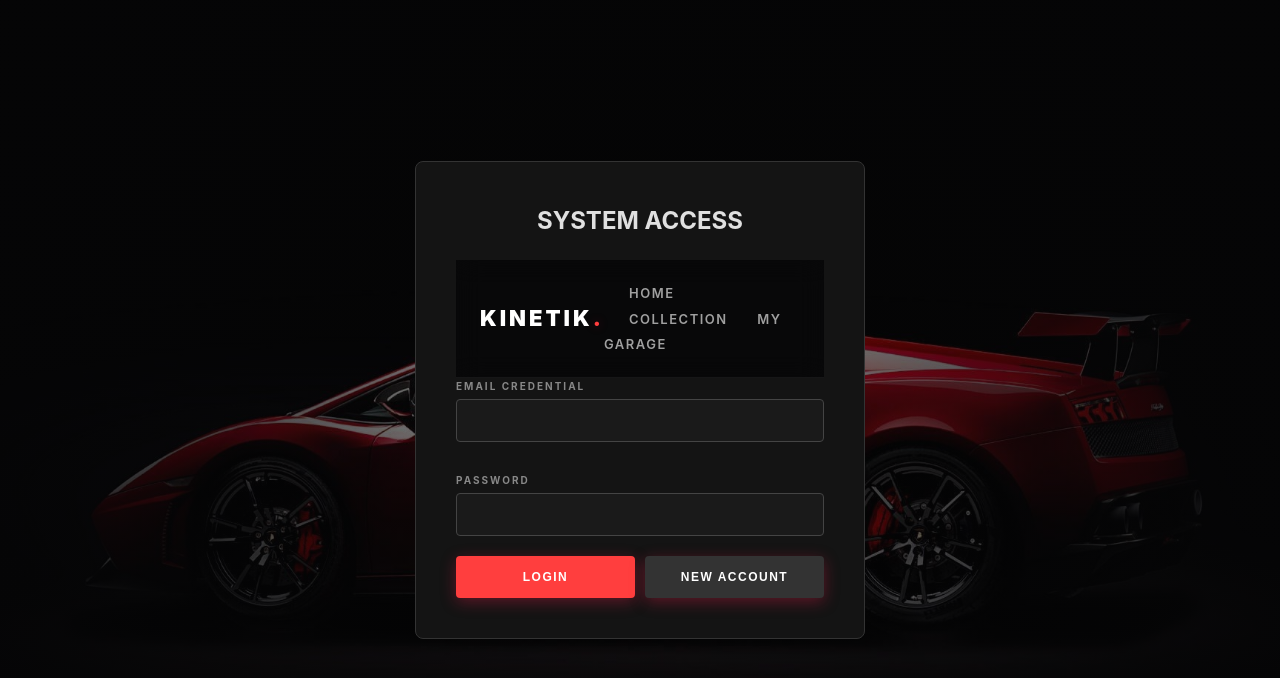
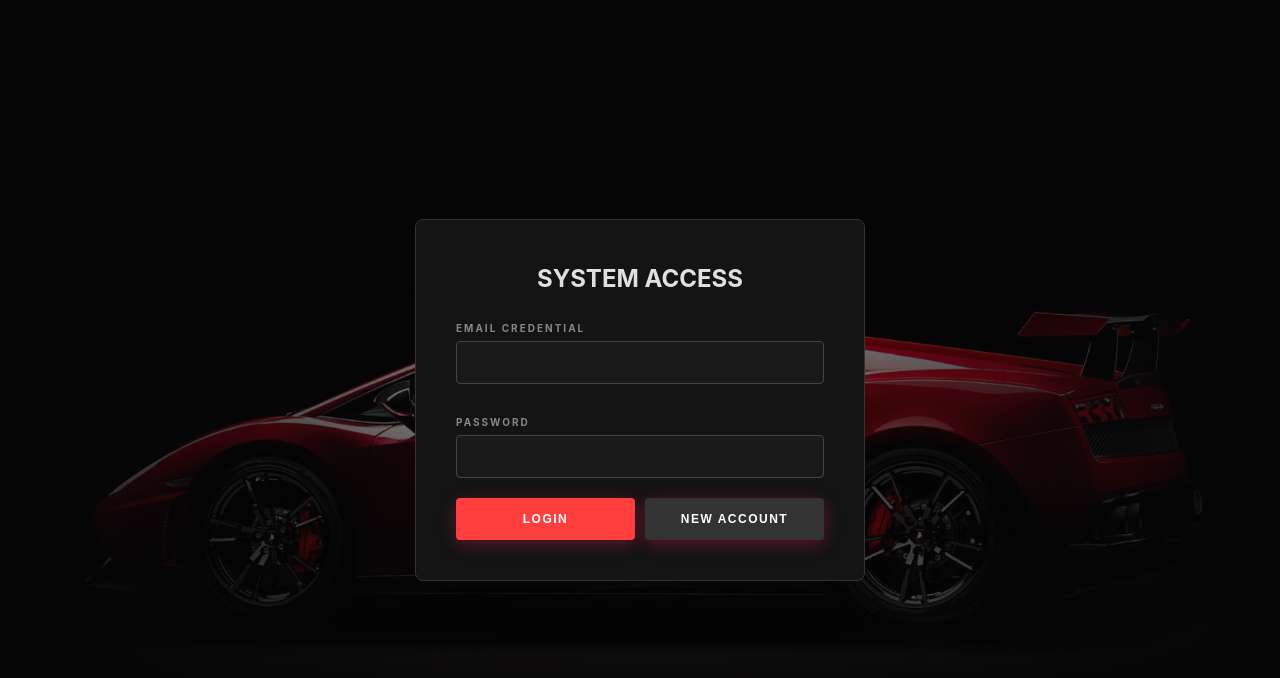
Before and after one commit to malazmohdibrahim/Kinetik, a PHP site: page /login.php in a window 1280 px wide. Shown: the top 678 px of the page. Run offline with PHP 8.4, Linux system fonts and the light colour scheme.

Commit message:
CD initalization 2

```diff
--- a/src/login.php
+++ b/src/login.php
@@ -45,14 +45,7 @@ if ($_SERVER['REQUEST_METHOD'] === 'POST') {
 <body style="display:flex; align-items:center; justify-content:center; min-height:100vh;">
     <main class="glass-panel" style="width: 450px; padding: 40px;">
         <h2 style="text-align:center; margin-bottom:20px;">SYSTEM ACCESS</h2> <nav class="navbar">
-        <div class="nav-container">
-            <a href="index.php" class="logo">KINETIK<span>.</span></a>
-            <div class="nav-links">
-                <a href="index.php">home</a>
-                <a href="collection.php">Collection</a>
-                <a href="garage.php">My Garage</a>
-            </div>
-        </div>
+
     </nav>
         <?php if($message) echo "<p style='color:var(--accent-red); text-align:center; font-size:12px;'>$message</p>"; ?>
 
```
